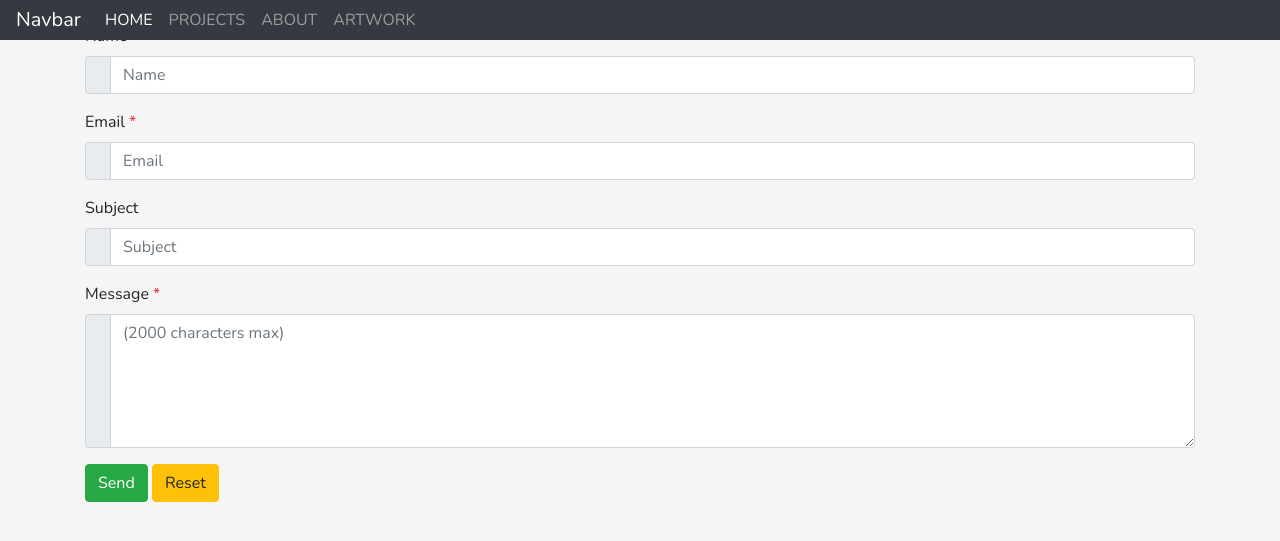
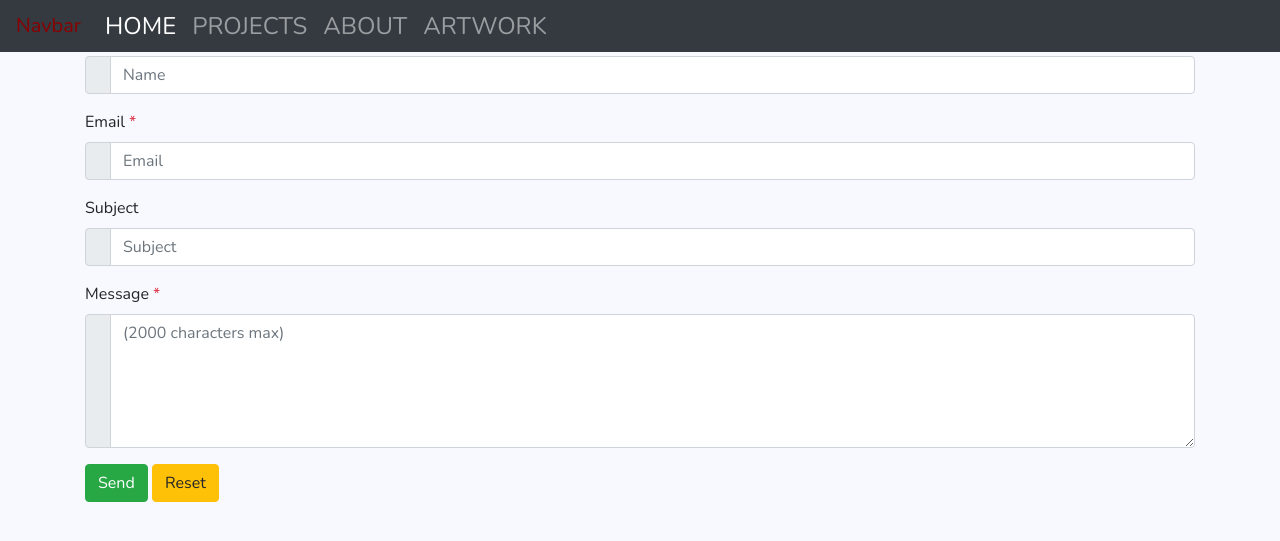
Before and after one commit to berninagray/bernina-gray, a PHP site: page / in a window 1280 px wide. Shown: the top 541 px of the page. Run offline with PHP 8.4, Linux system fonts and the light colour scheme; some libraries are stand-ins or nearby versions.

Commit message:
Adding CSS hover over on links to gray

```diff
--- a/public_html/index.css
+++ b/public_html/index.css
@@ -1,5 +1,21 @@
 body {
-	background: whitesmoke;
+	background: ghostwhite;
 	font-family: "Nunito", sans-serif;
+}
 
+#mainNavbar {
+	font-size: 1.5rem;
+	font-weight: 100
 }
+
+#mainNavbar .navbar-brand {
+	color: #880000;
+}
+
+#mainNavbar .navbar-link {
+	color: white;
+}
+
+#mainNavbar .navbar-link:hover {
+	color: #808080;
+}
```
